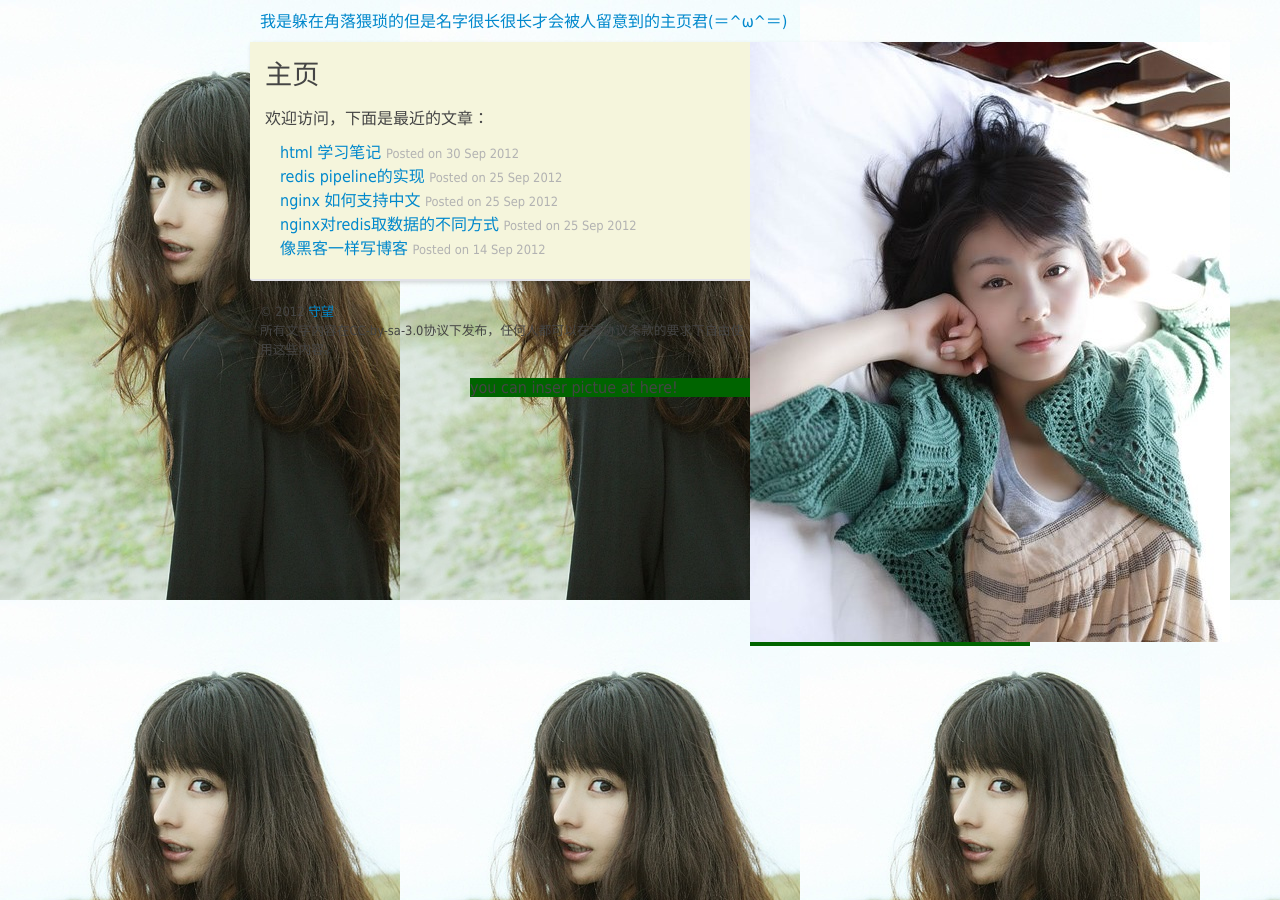
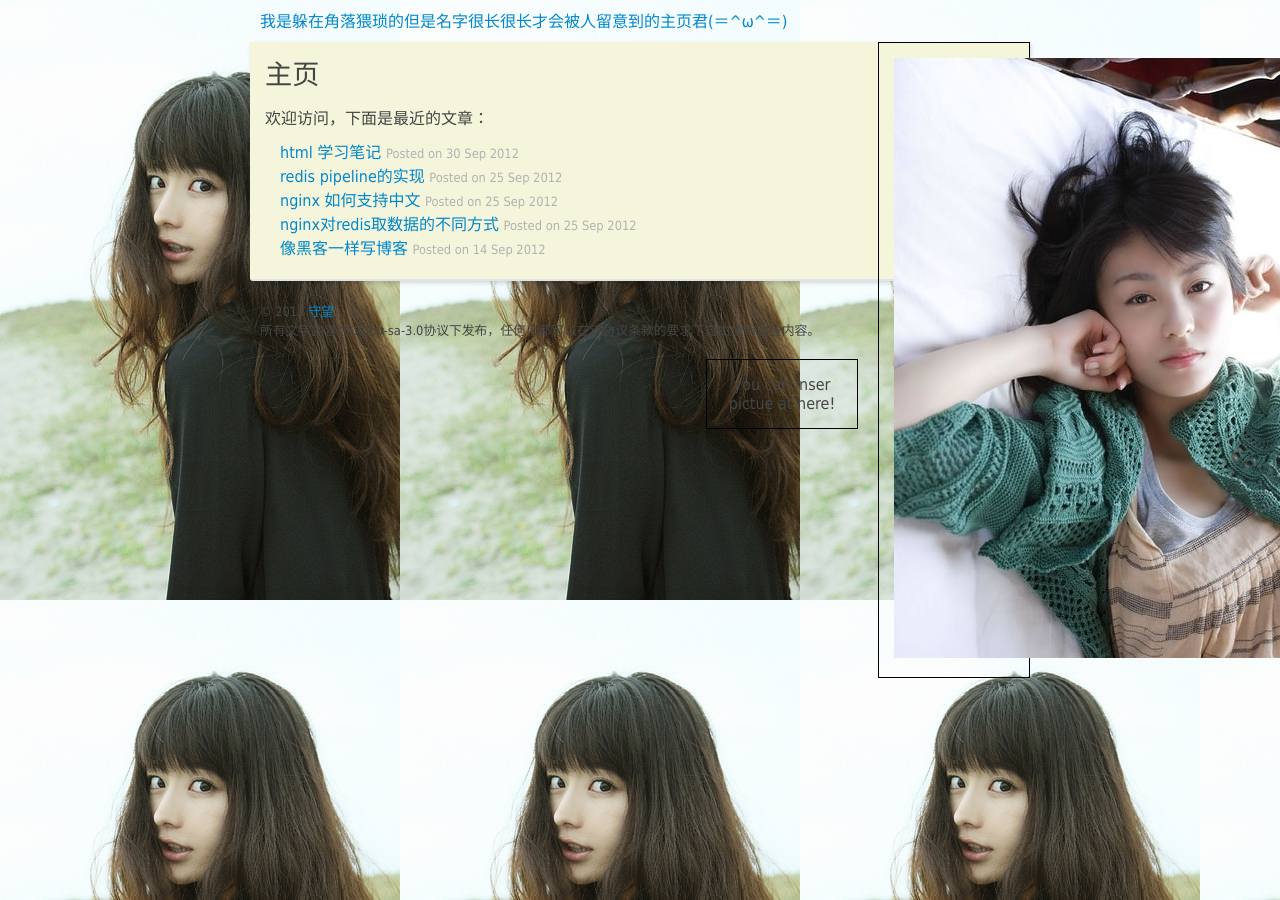
Before and after one commit to hopestar/hopestar.github.com, a Jekyll site: the page built from index.html, in a window 1280 px wide. Built offline with Jekyll 4.4.1, drawn with Linux system fonts in a browser that asks for light colours; Markdown is read by kramdown in place of the engine named in the settings.

Commit message:
Update assets/style/simple.css

```diff
--- a/assets/style/simple.css
+++ b/assets/style/simple.css
@@ -20,7 +20,13 @@ code { font-family: Consolas, 'Microsoft Yahei', monospace; }
 #header { padding: 8px 10px 10px 10px; color: #454545; }
 
 #content { padding: 10px 15px 10px 15px; background:beige; border-radius: 0 0 3px 3px; border-bottom: 2px solid #e2e2e9; box-shadow: 1px 2px 4px rgba(0, 0, 0, 0.15); }
-#sidebar{ float: right; width: 280px; background: darkgreen;}
+#sidebar{ float:right;
+width:120px;
+margin:0 0 15px 20px;
+padding:15px;
+border:1px solid black;
+text-align:center;}
+
 #footer { padding: 10px; font-size: 0.8em; }
 
 /** Post Page **/
```
